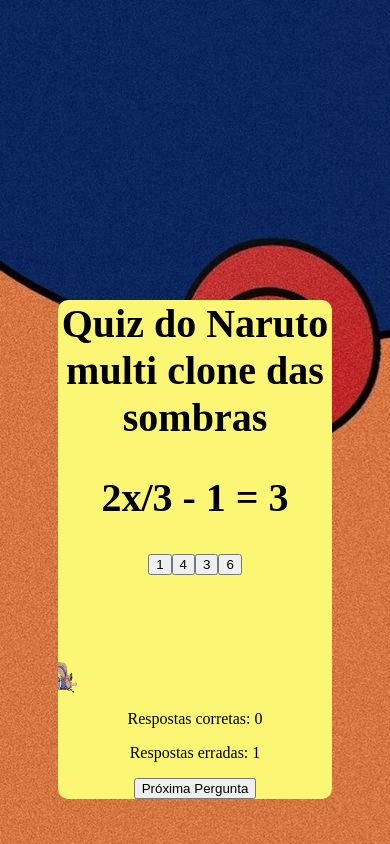
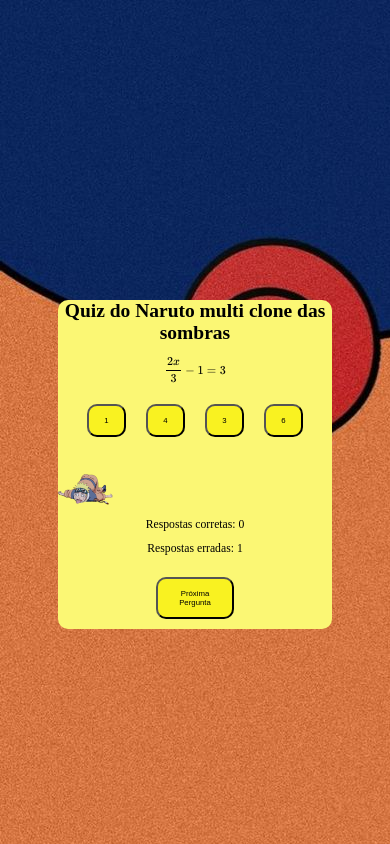
Before and after one commit to Prof-Alison/quiz-do-naruto-equacoes, a plain HTML site: page index.html in a window 390 px wide. Both pictures are taken after a click on the button "-1". Drawn offline with nearby package versions, Linux system fonts and the light colour scheme.

Commit message:
Add files via upload

```diff
--- a/index.html
+++ b/index.html
@@ -5,6 +5,8 @@
     <meta name="viewport" content="width=device-width, initial-scale=1.0">
     <title>Quiz Naruto</title>
     <link rel="stylesheet" href="style.css">
+    <script src="https://polyfill.io/v3/polyfill.min.js?features=es6"></script>
+    <script id="MathJax-script" async src="https://cdn.jsdelivr.net/npm/mathjax@3/es5/tex-mml-chtml.js"></script>
 </head>
 <body>
     <div id="quiz-container">
--- a/script.js
+++ b/script.js
@@ -1,53 +1,53 @@
 const perguntas = [
     {
-        pergunta: "x/2 + 1 = 2",
+        pergunta: `$$\\frac{x}{2} + 1 = 2$$`,
         alternativas: ["4", "0", "2", "-1"],
         resposta: "2"
     },
     {
-        pergunta: "2x/3 - 1 = 3",
+        pergunta: "$$\\frac{2x}{3} - 1= 3$$",
         alternativas: ["1", "4", "3", "6"],
         resposta: "6"
     },
     {
-        pergunta: "1 - x = -3",
+        pergunta: "$$\\ 1 - x = -3$$",
         alternativas: ["4", "-4", "-2", "3"],
         resposta: "4"
     },
     {
-        pergunta: "1 - x = -2 + 2x",
+        pergunta: "$$\\ 1 - x = -2 + 2x$$",
         alternativas: ["-2", "1", "3", "2"],
         resposta: "1"
     },
     {
-        pergunta: "x/3 + 4 = 1",
+        pergunta: "$$\\frac{x}{3} + 4 = 1$$",
         alternativas: ["2", "15", "-9", "9"],
         resposta: "-9"
     },
     {
-        pergunta: "-x - 1 = 5",
+        pergunta: "$$\\ -x - 1 = 5$$",
         alternativas: ["-6", "4", "6", "-4"],
         resposta: "-6"
     },
     {
-        pergunta: "-x/2 + 1 = 2",
+        pergunta: "$$\\frac{-x}{2} + 1 = 2$$",
         alternativas: ["0", "3", "-6", "-2"],
         resposta: "-2"
     },
     {
-        pergunta: "x/2 = -3",
+        pergunta: "$$\\frac{x}{2} = -3$$",
         alternativas: ["6", "-6", "3", "-1,5"],
         resposta: "-6"
     },
     {
-        pergunta: "4/x = 1",
+        pergunta: "$$\\frac{4}{x} = 1$$",
         alternativas: ["1", "2", "4", "3"],
         resposta: "4"
     },
     {
-        pergunta: "-2/x + 1 = 1",
+        pergunta: "$$\\frac{-2}{x} + 1 = 0$$",
         alternativas: ["4", "-2", "0", "2"],
-        resposta: "0"
+        resposta: "2"
     }
 ];
 
@@ -63,8 +63,6 @@
 const feedbackElement = document.getElementById('feedback');
 const clickSound = new Audio('naruto clone.mp3');
 
-
-
 function mostraPergunta() {
     const currentPergunta = perguntas[currentPerguntaIndex];
     perguntaElement.textContent = currentPergunta.pergunta;
@@ -75,6 +73,7 @@
         botao.addEventListener('click', (event) => {clickSound.play();selectResposta(event);});
         alternativasElement.appendChild(botao);
     });
+    MathJax.typeset(); // Chame o MathJax para processar o conteúdo matemático
 }
 
 function selectResposta(event) {
@@ -104,6 +103,5 @@
     feedbackElement.appendChild(img);
 }
 
-
 nextBotao.addEventListener('click', mostraPergunta);
 mostraPergunta();
--- a/style.css
+++ b/style.css
@@ -1,5 +1,6 @@
 body{
     background-image: url(Plano\ de\ Fundo\ Naruto.jpg);
+
 }
 
 #quiz-container{
@@ -16,11 +17,26 @@
 }
 
 #quiz-container h1{
-    font-size: 250%;
+    font-size: 5vw;
 }
 
 #quiz-container h2{
-    font-size: 250%;
+    font-size: 3vw;
+}
+
+#quiz-container p{
+    font-size: 3vw;
+}
+
+button{
+    padding: 10px;
+    display: -ms-inline-grid;
+    margin: 10px;
+    width: 10vw;
+    font-size: 1.5vw;
+    background-color:rgb(249, 242, 33);
+    color: black;
+    border-radius: 10px;
 }
 
 #feedback {
@@ -31,17 +47,40 @@
 
 .naruto-certo {
     display: flex;
-    margin-right: -20px;
-    margin-left: -20px;
+    margin-right: -1vw;
+    margin-left: -1vw;
     width: 10vw; /* Ajuste o tamanho conforme necessário */
     height: 15vw;
 }
 
 .naruto-errado {
     display: flex;
-    margin-right: -20px;
-    margin-left: -20px;
+    margin-right: -1vw;
+    margin-left: -1vw;
     width: 10vw; /* Ajuste o tamanho conforme necessário */
     height: 10vw;
-    padding-top: 80px;
+    padding-top: 5vw;
 }
+
+@media (max-width:600px) {
+    .naruto-certo{
+        display:flex;
+        margin-left: -15px;
+        margin-right: -15px;
+        width: 20vw;
+    }
+    .naruto-errado{
+        display: flex;
+        width: 15vw;
+        padding-top: ;
+    }
+    #nextBotao{
+        width: 20vw;
+    }
+    button{
+        padding: 10px;
+        width: 10vw;
+        font-size: 2vw;
+        border-radius: 10px;
+    }
+}
```
